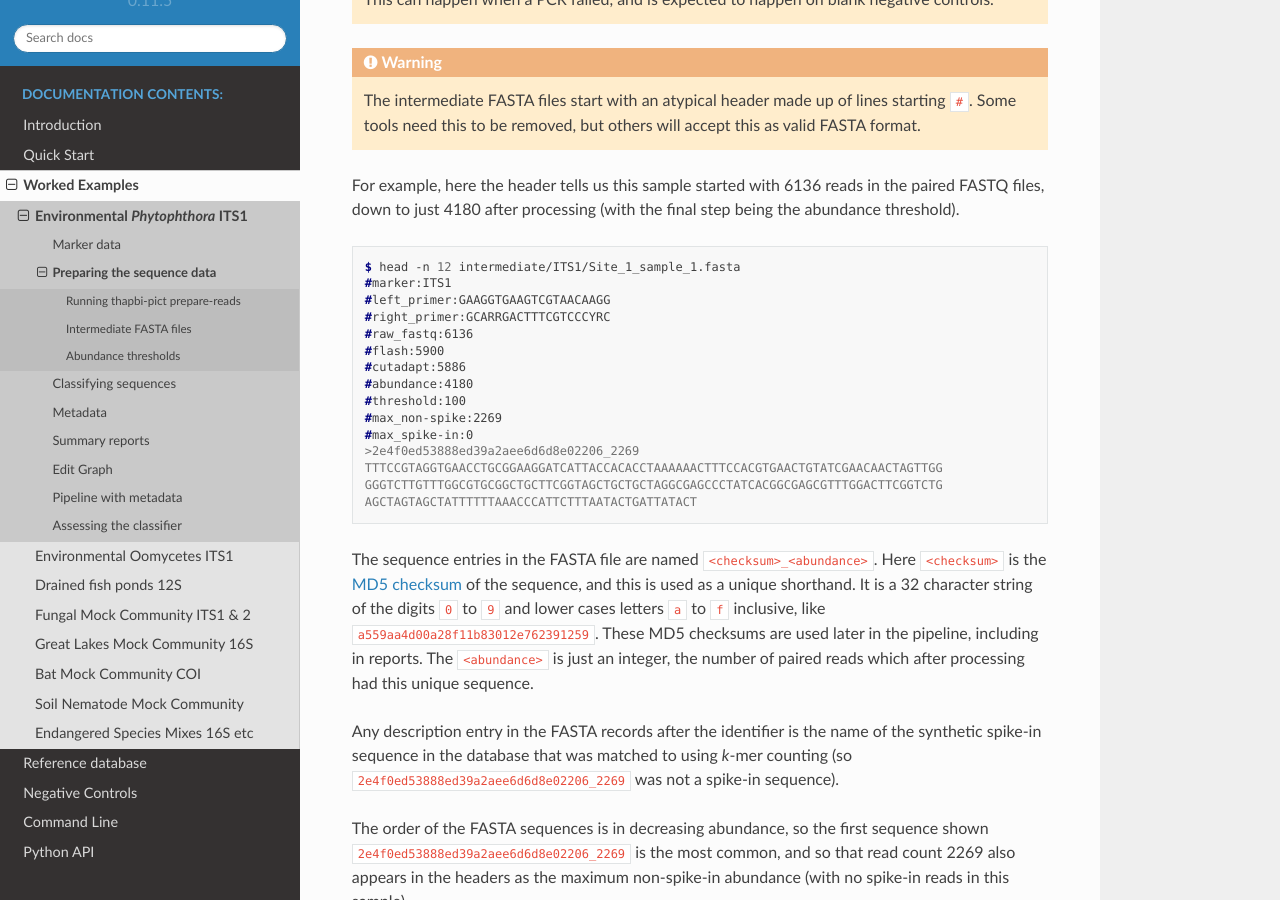
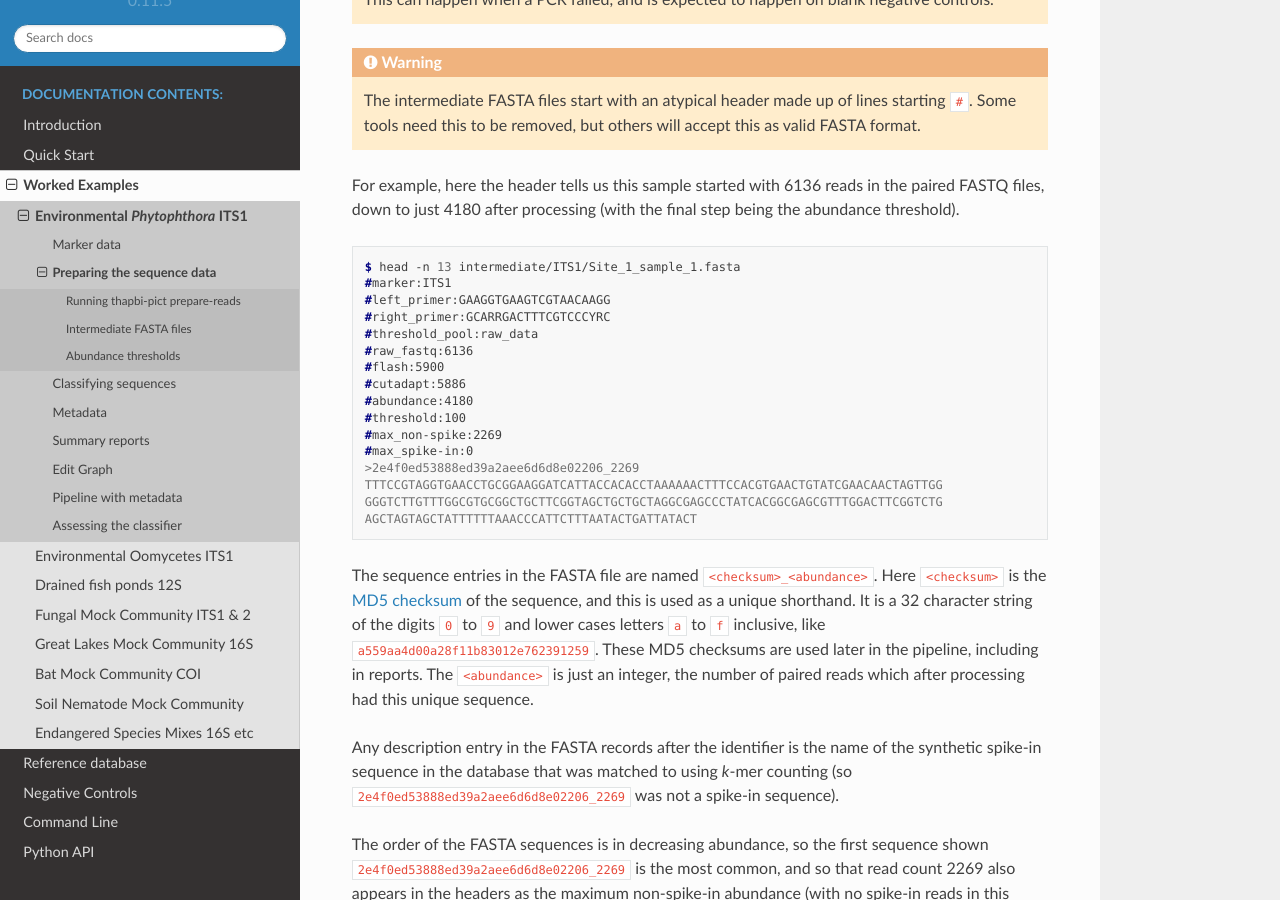
Before and after one commit to peterjc/thapbi-pict, a Sphinx documentation site: the page built from docs/examples/woody_hosts/prepare.rst, in a window 1280 px wide and 900 px high, scrolled down 1575 px. Built offline with Sphinx 7.4.7 and the Read the Docs theme 2.0.0, drawn with Linux system fonts in a browser that asks for light colours; pages that are not in the unit, such as notebooks, are missing from menus.

Commit message:
Update examples

```diff
--- a/docs/examples/recycled_water/primers.rst
+++ b/docs/examples/recycled_water/primers.rst
@@ -70,6 +70,7 @@ a reservoir. Here is with the default primer trimming:
     #marker:ITS1
     #left_primer:GAAGGTGAAGTCGTAACAAGG
     #right_primer:GCARRGACTTTCGTCCCYRC
+    #threshold_pool:raw_data
     #raw_fastq:70396
     #flash:67870
     #cutadapt:66985
--- a/docs/examples/woody_hosts/prepare.rst
+++ b/docs/examples/woody_hosts/prepare.rst
@@ -83,10 +83,11 @@ step being the abundance threshold).
 
 .. code:: console
 
-    $ head -n 12 intermediate/ITS1/Site_1_sample_1.fasta
+    $ head -n 13 intermediate/ITS1/Site_1_sample_1.fasta
     #marker:ITS1
     #left_primer:GAAGGTGAAGTCGTAACAAGG
     #right_primer:GCARRGACTTTCGTCCCYRC
+    #threshold_pool:raw_data
     #raw_fastq:6136
     #flash:5900
     #cutadapt:5886
```
